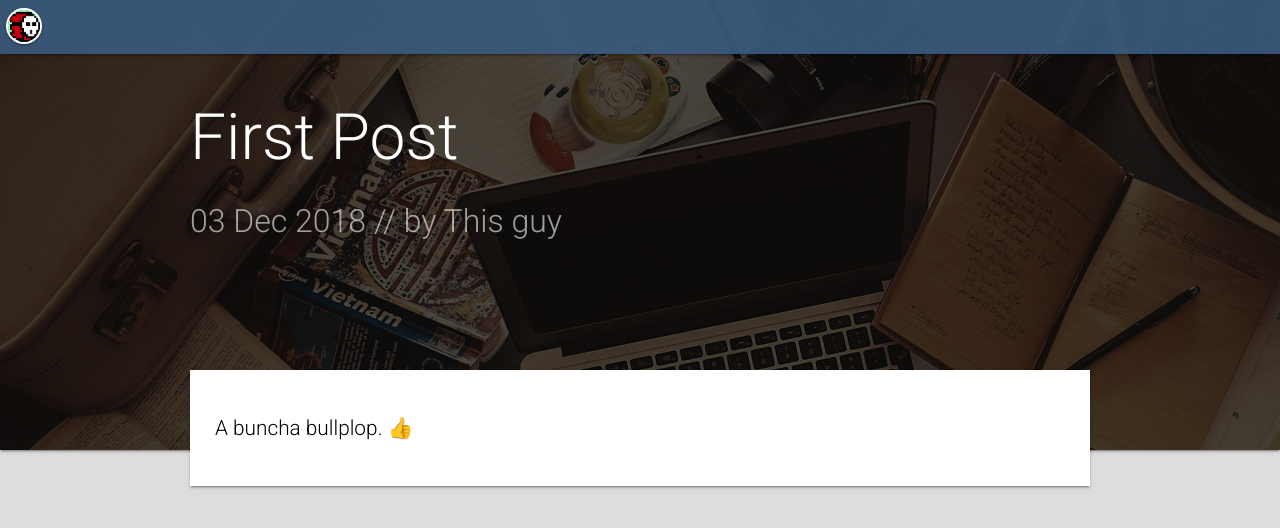
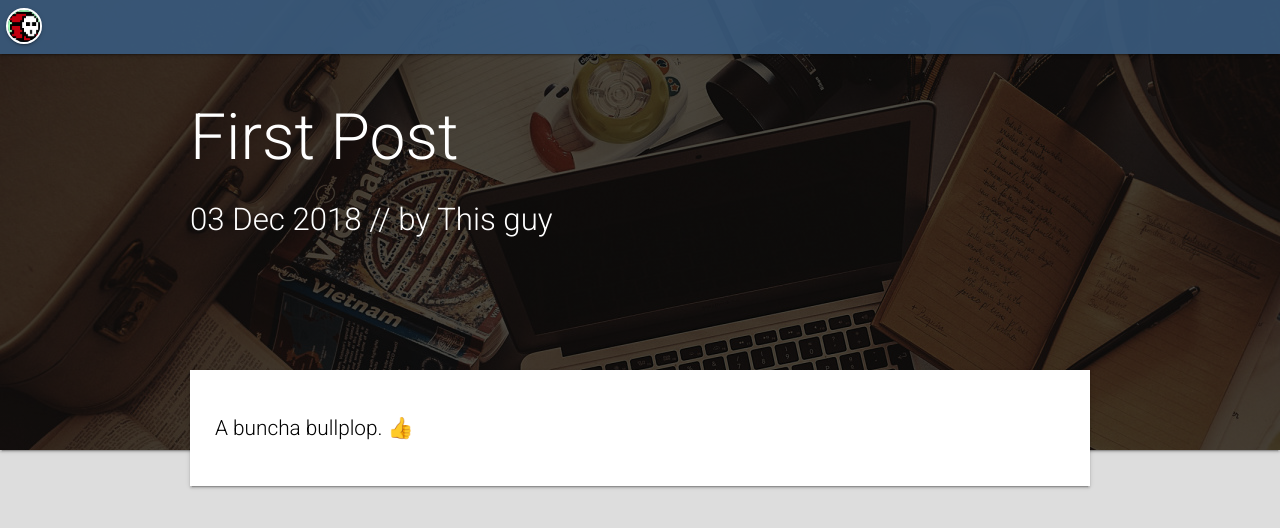
Before and after one commit to malecus/Blog, a Jekyll site: the page built from _posts/2018-12-03-First-Post.md, in a window 1280 px wide. Shown: the top 528 px of the page. Built offline with Jekyll 4.4.1, drawn with Linux system fonts in a browser that asks for light colours; emoji names are drawn with the system emoji font.

Commit message:
Fixing z-indexing problem--don't mix opacities

```diff
--- a/_sass/main.scss
+++ b/_sass/main.scss
@@ -53,22 +53,19 @@
 
 .title-container {
   height:200px;
-  transform: translateY(50%);
+  padding-top: 100px;
 }
 
 .post-title {
-  padding: 0;
+  color: white;
   margin: 0;
-  color: white;
   font-weight: 100;
   font-size: 4rem;
 }
 
 .post-subtitle {
   color: white;
-  opacity: 0.6;
   font-weight: 100;
-  font-size: 2rem;
 }
 
 .content-container {
```
